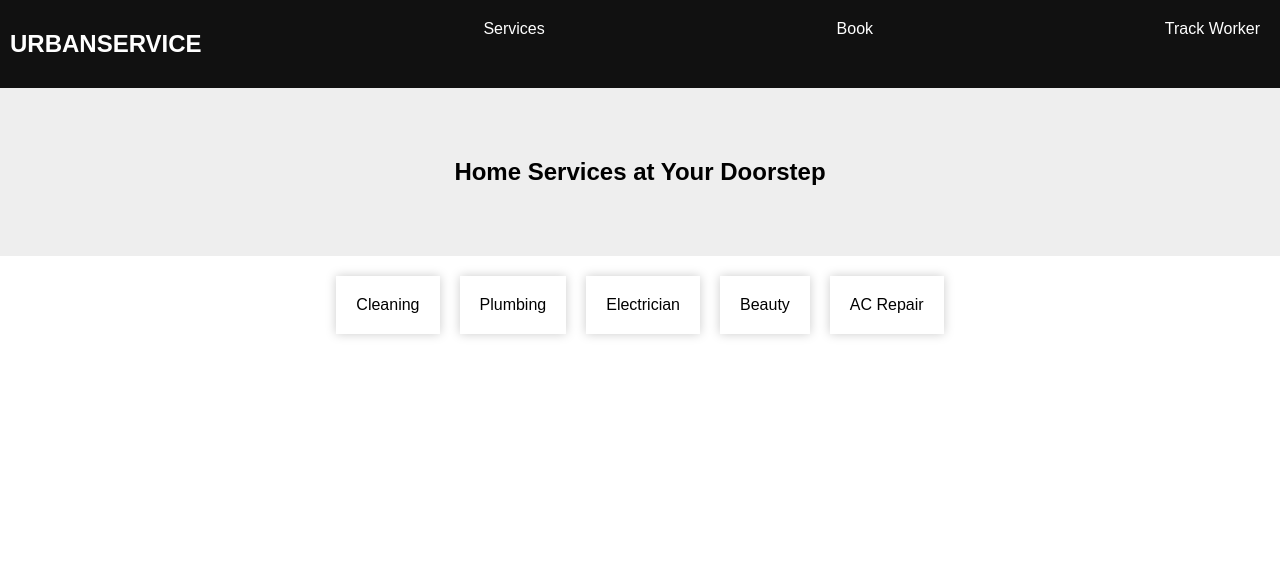
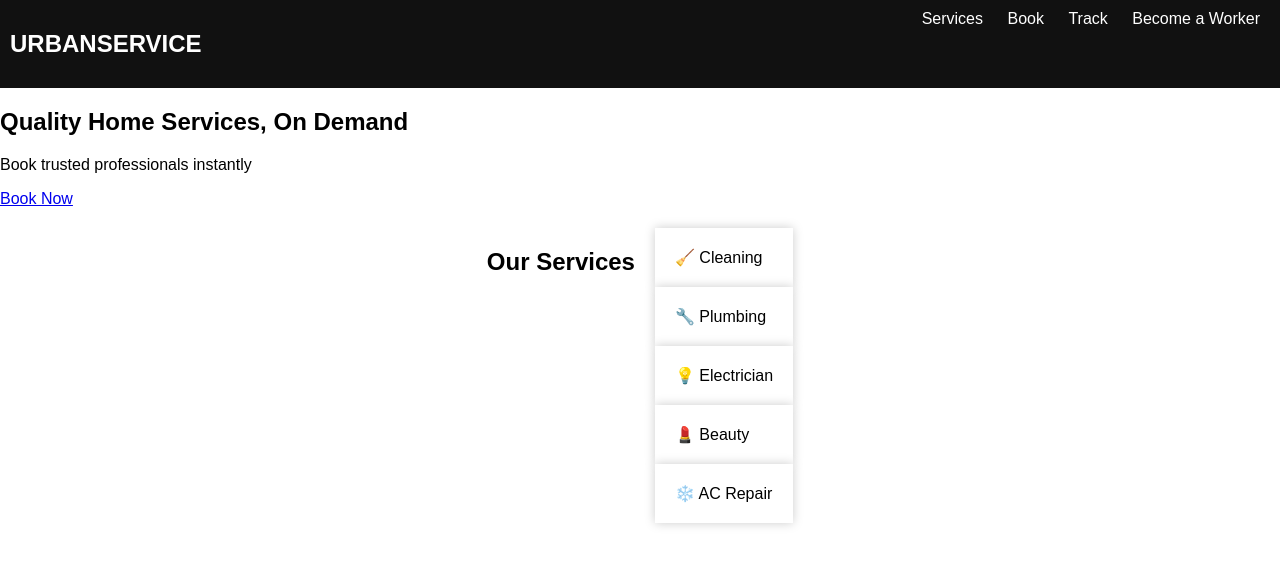
Before and after one commit to aryanpopalghat233-pixel/URBANPRO, a website: page public/index.html in a window 1280 px wide. Drawn offline with Linux system fonts and the light colour scheme.

Commit message:
Update index.html

```diff
--- a/public/index.html
+++ b/public/index.html
@@ -6,24 +6,34 @@
 </head>
 <body>
 
-<nav>
+<nav class="navbar">
 <h1>URBANSERVICE</h1>
+<div>
 <a href="services.html">Services</a>
 <a href="booking.html">Book</a>
-<a href="tracking.html">Track Worker</a>
+<a href="tracking.html">Track</a>
+<a href="worker.html">Become a Worker</a>
+</div>
 </nav>
 
-<section class="banner">
-<h2>Home Services at Your Doorstep</h2>
+<section class="hero">
+<h2>Quality Home Services, On Demand</h2>
+<p>Book trusted professionals instantly</p>
+<a href="booking.html" class="btn">Book Now</a>
 </section>
 
-<div class="services">
-<div class="card">Cleaning</div>
-<div class="card">Plumbing</div>
-<div class="card">Electrician</div>
-<div class="card">Beauty</div>
-<div class="card">AC Repair</div>
+<section class="services">
+<h2>Our Services</h2>
+
+<div class="grid">
+<div class="card">🧹 Cleaning</div>
+<div class="card">🔧 Plumbing</div>
+<div class="card">💡 Electrician</div>
+<div class="card">💄 Beauty</div>
+<div class="card">❄️ AC Repair</div>
 </div>
+
+</section>
 
 </body>
 </html>
```
